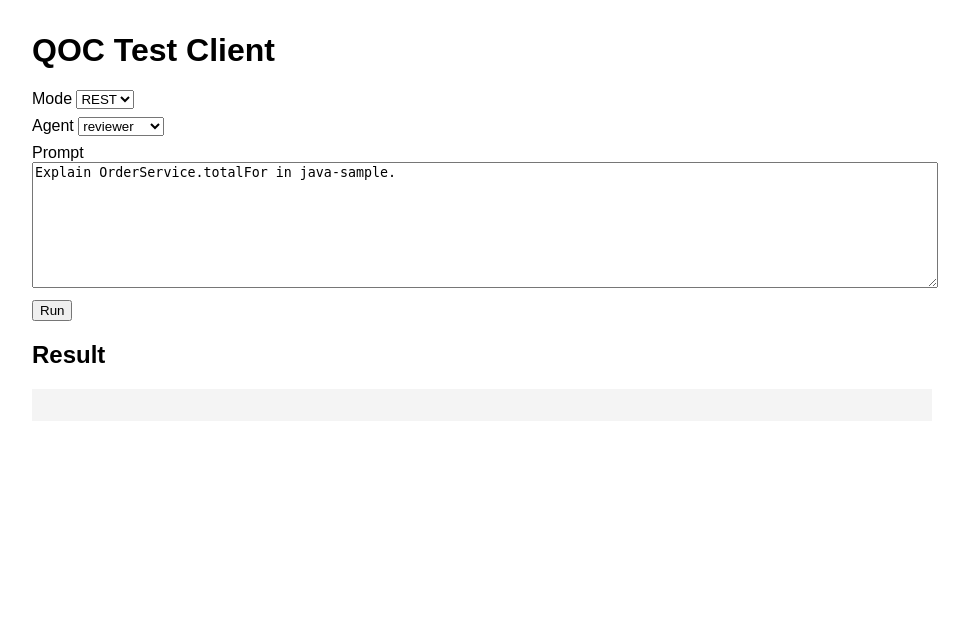
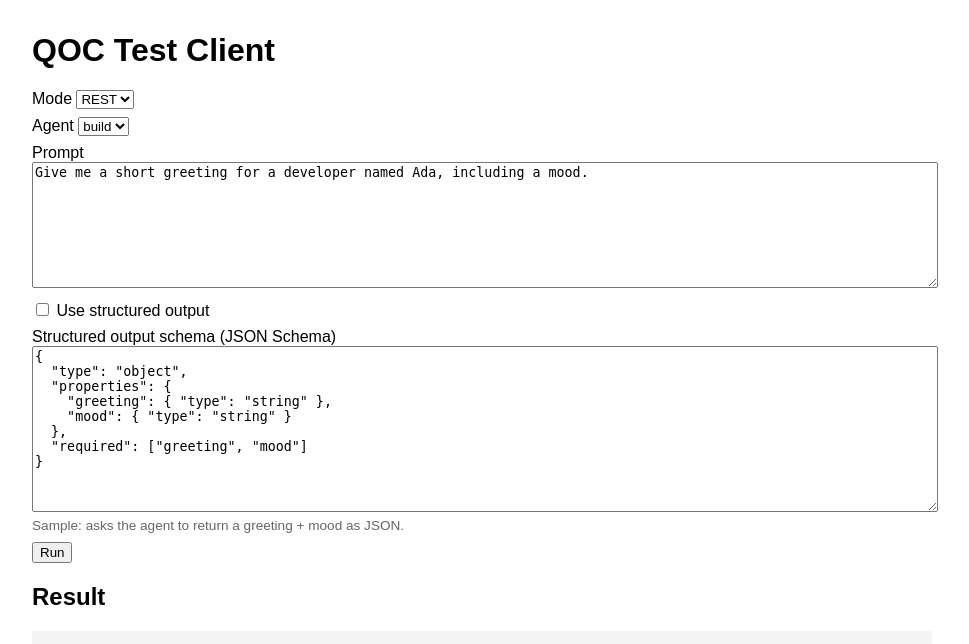
Before and after one commit to augmentia-de/QOC, a Spring Boot app: page / in a window 1280 px wide. Shown: the top 644 px of the page, without its empty margins (158-1127 px from the left). Run offline with Spring Boot 4, Linux system fonts and the light colour scheme.

Commit message:
test(test-client): point at oc-engine, structured output

```diff
--- a/test-client/src/main/resources/application.properties
+++ b/test-client/src/main/resources/application.properties
@@ -1,4 +1,4 @@
 spring.application.name=qoc-test-client
 server.port=8088
 
-qoc.base-url=http://localhost:8099
+qoc.base-url=http://localhost:8082
--- a/test-client/src/main/resources/static/index.html
+++ b/test-client/src/main/resources/static/index.html
@@ -6,8 +6,10 @@
   <style>
     body { font-family: sans-serif; max-width: 900px; margin: 2rem auto; }
     label { display: block; margin: .5rem 0; }
-    textarea { width: 100%; min-height: 120px; }
+    textarea { width: 100%; min-height: 120px; font-family: monospace; }
     pre { background: #f4f4f4; padding: 1rem; white-space: pre-wrap; }
+    .row { display: flex; gap: .5rem; align-items: center; }
+    .hint { color: #666; font-size: .85rem; }
   </style>
 </head>
 <body>
@@ -20,13 +22,26 @@
   </label>
   <label>Agent
     <select id="agent">
-      <option value="reviewer">reviewer</option>
-      <option value="researcher">researcher</option>
-      <option value="refactorer">refactorer</option>
+      <option value="build">build</option>
+      <option value="plan">plan</option>
     </select>
   </label>
   <label>Prompt
-    <textarea id="prompt">Explain OrderService.totalFor in java-sample.</textarea>
+    <textarea id="prompt">Give me a short greeting for a developer named Ada, including a mood.</textarea>
+  </label>
+  <label>
+    <input type="checkbox" id="useStructured"> Use structured output
+  </label>
+  <label>Structured output schema (JSON Schema)
+    <textarea id="schema" style="min-height:160px;">{
+  "type": "object",
+  "properties": {
+    "greeting": { "type": "string" },
+    "mood": { "type": "string" }
+  },
+  "required": ["greeting", "mood"]
+}</textarea>
+    <span class="hint">Sample: asks the agent to return a greeting + mood as JSON.</span>
   </label>
   <button id="run">Run</button>
   <h2>Result</h2>
@@ -39,6 +54,15 @@
         agent: document.getElementById('agent').value,
         prompt: document.getElementById('prompt').value
       };
+      if (document.getElementById('useStructured').checked) {
+        const raw = document.getElementById('schema').value.trim();
+        try {
+          body.structuredOutput = JSON.parse(raw);
+        } catch (e) {
+          document.getElementById('result').textContent = 'Invalid JSON in schema: ' + e.message;
+          return;
+        }
+      }
       const res = await fetch('/api/run', {
         method: 'POST',
         headers: { 'Content-Type': 'application/json' },
```
